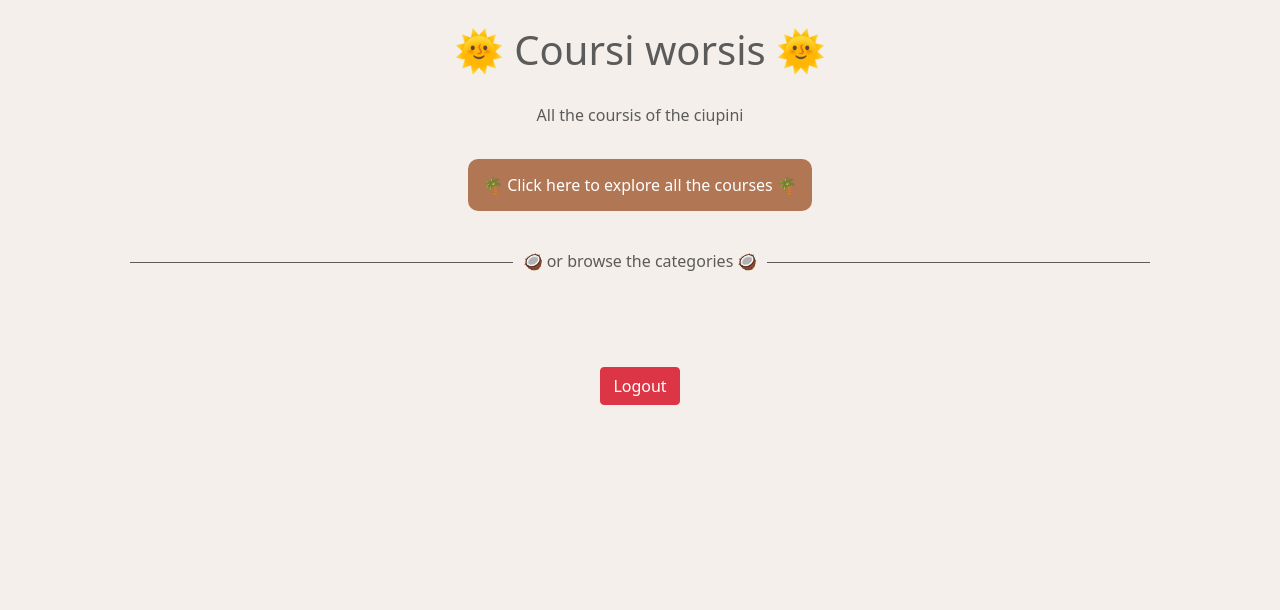
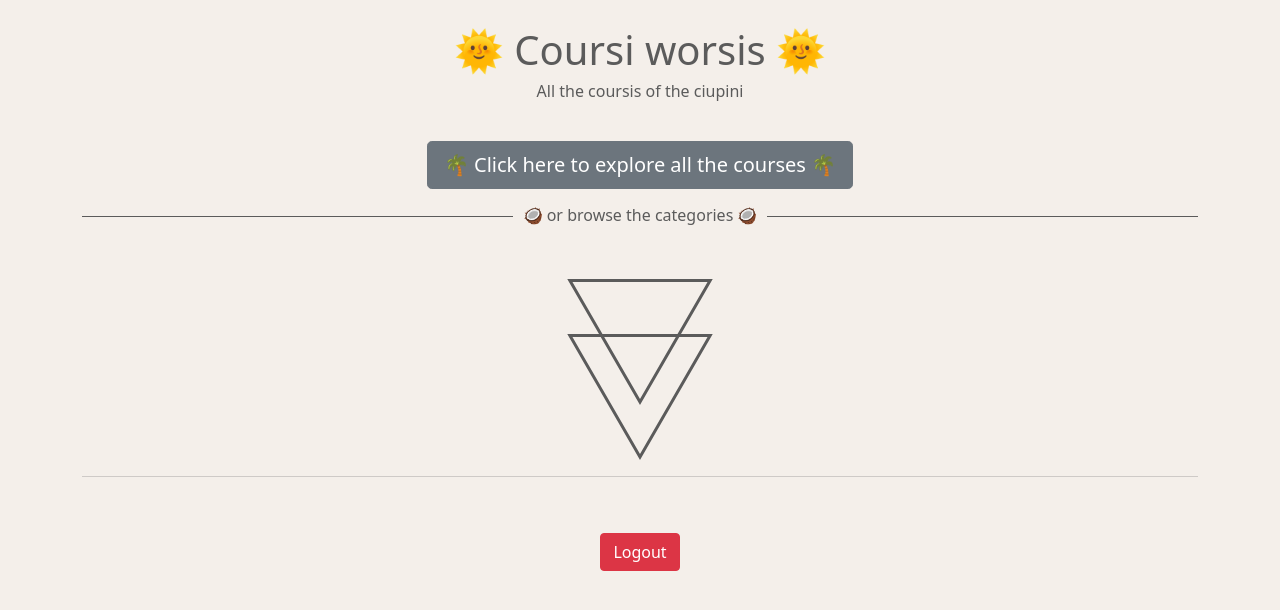
Before and after one commit to Licceeee/learning-material-django, a Django app: template project/templates/course/category-list.html in a window 1280 px wide. Shown: the top 610 px of the page. Run offline with Django 3.2, Linux system fonts and the light colour scheme; the template is opened without the code that fills it, so the values that code supplies are empty; some libraries are stand-ins or nearby versions.

Commit message:
update category list template

```diff
--- a/project/templates/course/category-list.html
+++ b/project/templates/course/category-list.html
@@ -8,21 +8,26 @@
         placeholder="Search Course..." aria-describedby="inputGroup-sizing-lg" />
 </div>  -->
 
-<div class="p-4">
+<div class="pb-3">
     <h6>
         All the coursis of the ciupini
     </h6>
 </div>
 
-<div class="mb-3 p-3">
-    <a href="{% url 'course-list' %}" class="button-secondary">
+<div class="mb-2 p-3">
+    <a href="{% url 'course-list' %}" class="btn btn-secondary btn-lg">
         🌴 Click here to explore all the courses 🌴
     </a>
 </div>
 
-<div class="m-5">
-    <h6 class="hr-with-text"><span>🥥 or browse the categories 🥥</span></h6>
+<div class="all-categories-text-container">
+    <h6 class="hr-with-text">
+        <span>🥥 or browse the categories 🥥</span>
+    </h6>
 </div>
+
+{% include "course/_partials/arrow-down.html" %}
+
 <div class="center-content">
     {% for category in object_list %}
     <div class="col-12 col-md-6 col-xl-3 p-3">
@@ -52,7 +57,7 @@
             </div>
 
             <div class="mb-3">
-                <a href="{% url 'course-list' category.id %}" class="button-primary">
+                <a href="{% url 'course-list' category.id %}" class="btn btn-primary btn-lg">
                     Explore courses
                 </a>
             </div>
@@ -63,6 +68,7 @@
     </div>
     {% endfor %}
 </div>
+<hr>
 {% include "course/_partials/admin_or_logout.html" %}
 
 {% endblock %}
```
